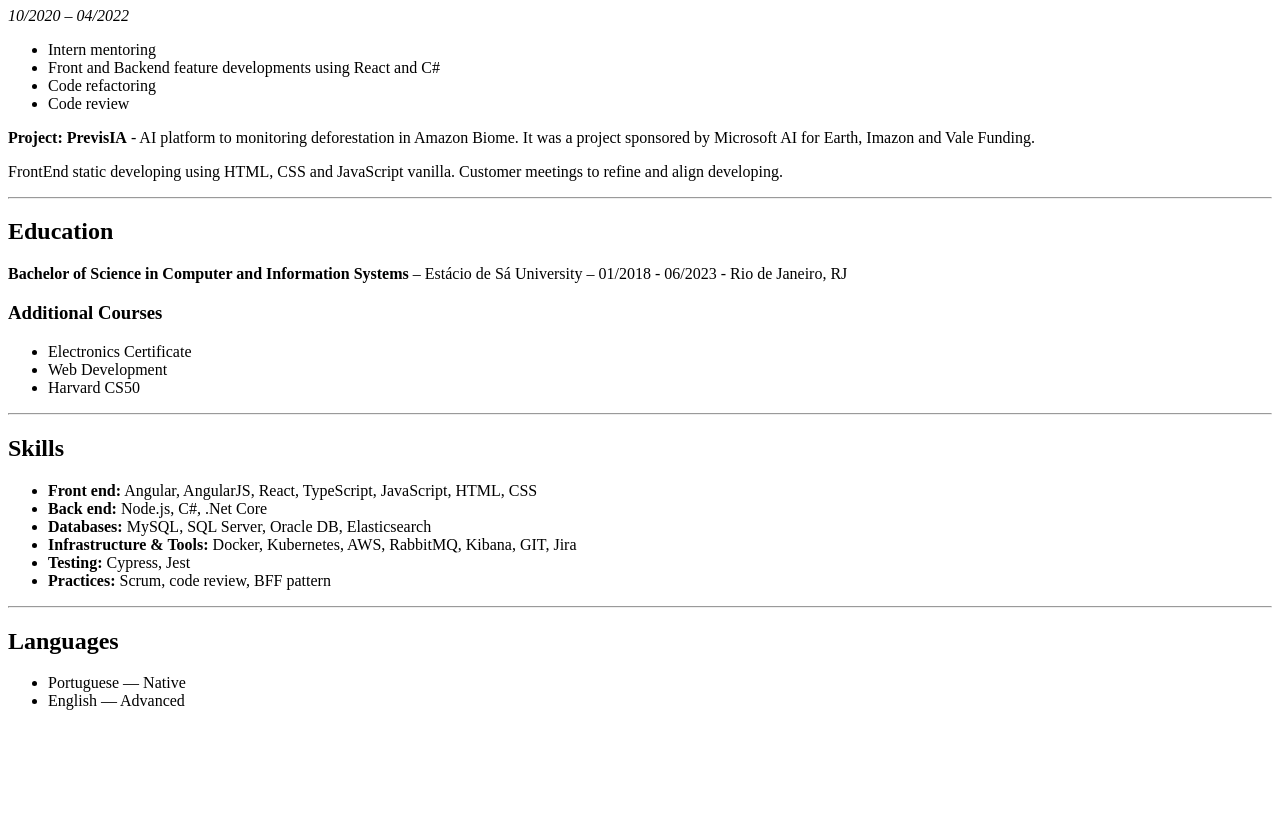
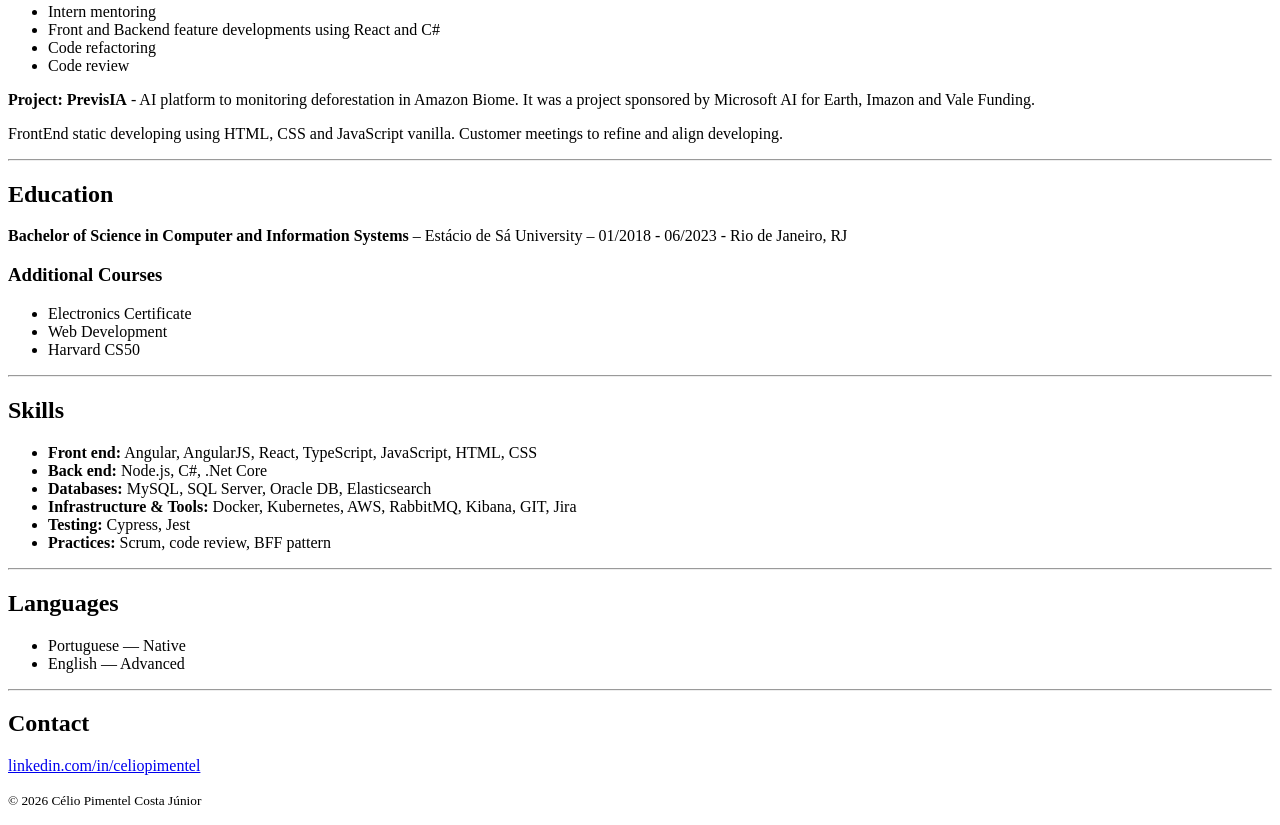
Before and after one commit to Tobote/mySite, a plain HTML site: page index.html in a window 1280 px wide. Shown: the part 984-1809 px from the top of the page. Before the commit the page ends 1710 px from the top, so only its background shows below. Drawn offline with Linux system fonts and the light colour scheme.

Commit message:
fix contact exhibition

```diff
--- a/index.html
+++ b/index.html
@@ -6,13 +6,6 @@
   </head>
   <body>
     <h1>Célio Pimentel Costa Júnior</h1>
-    <p>
-      LinkedIn:
-      <a href="https://www.linkedin.com/in/celiopimentel/"
-        >linkedin.com/in/celiopimentel</a
-      >
-    </p>
-
     <div>
       <h2>Summary</h2>
       <p>
@@ -164,5 +157,17 @@
         <li>English — Advanced</li>
       </ul>
     </div>
+
+    <hr />
+
+    <footer>
+      <h2>Contact</h2>
+      <p>
+        <a href="https://www.linkedin.com/in/celiopimentel/"
+          >linkedin.com/in/celiopimentel</a
+        >
+      </p>
+      <p><small>&copy; 2026 Célio Pimentel Costa Júnior</small></p>
+    </footer>
   </body>
 </html>
```
